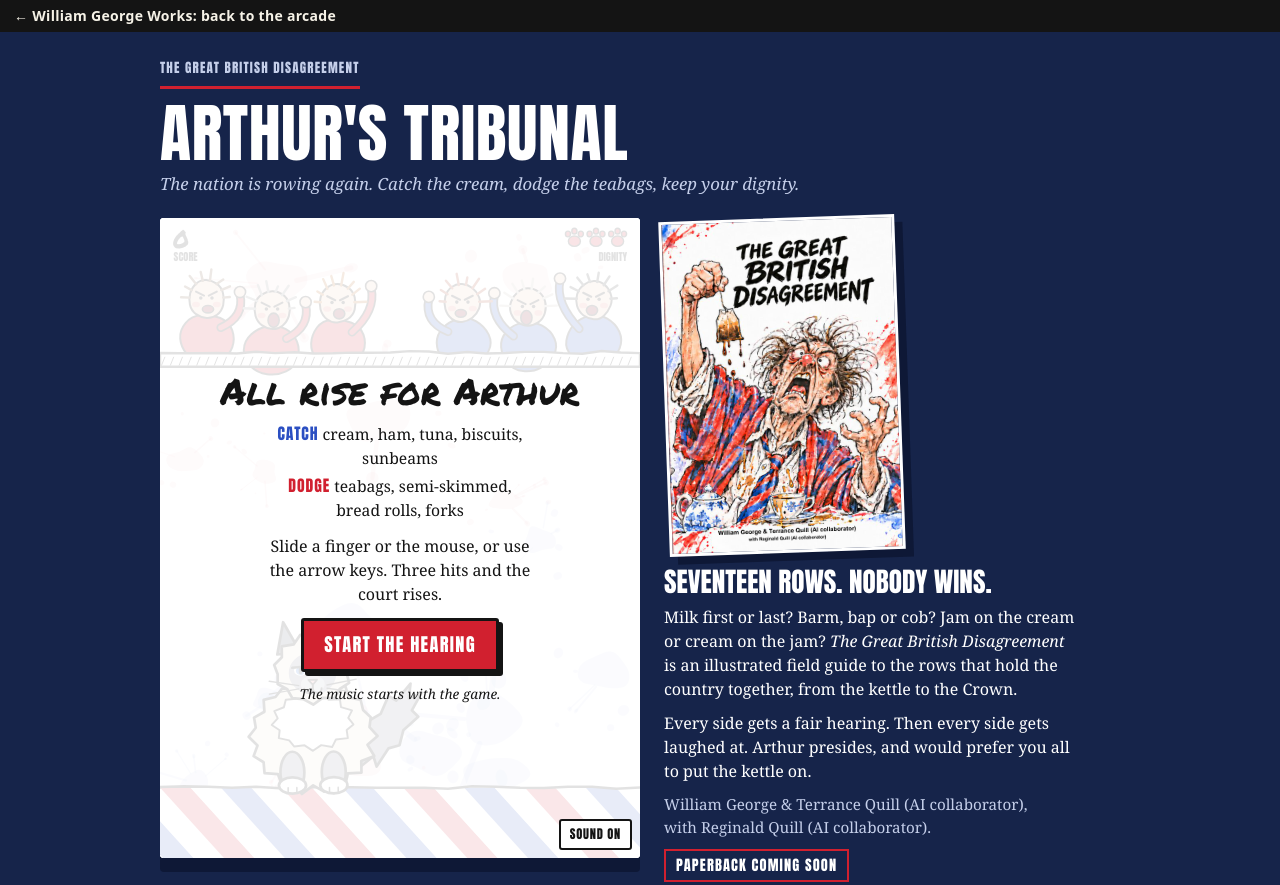
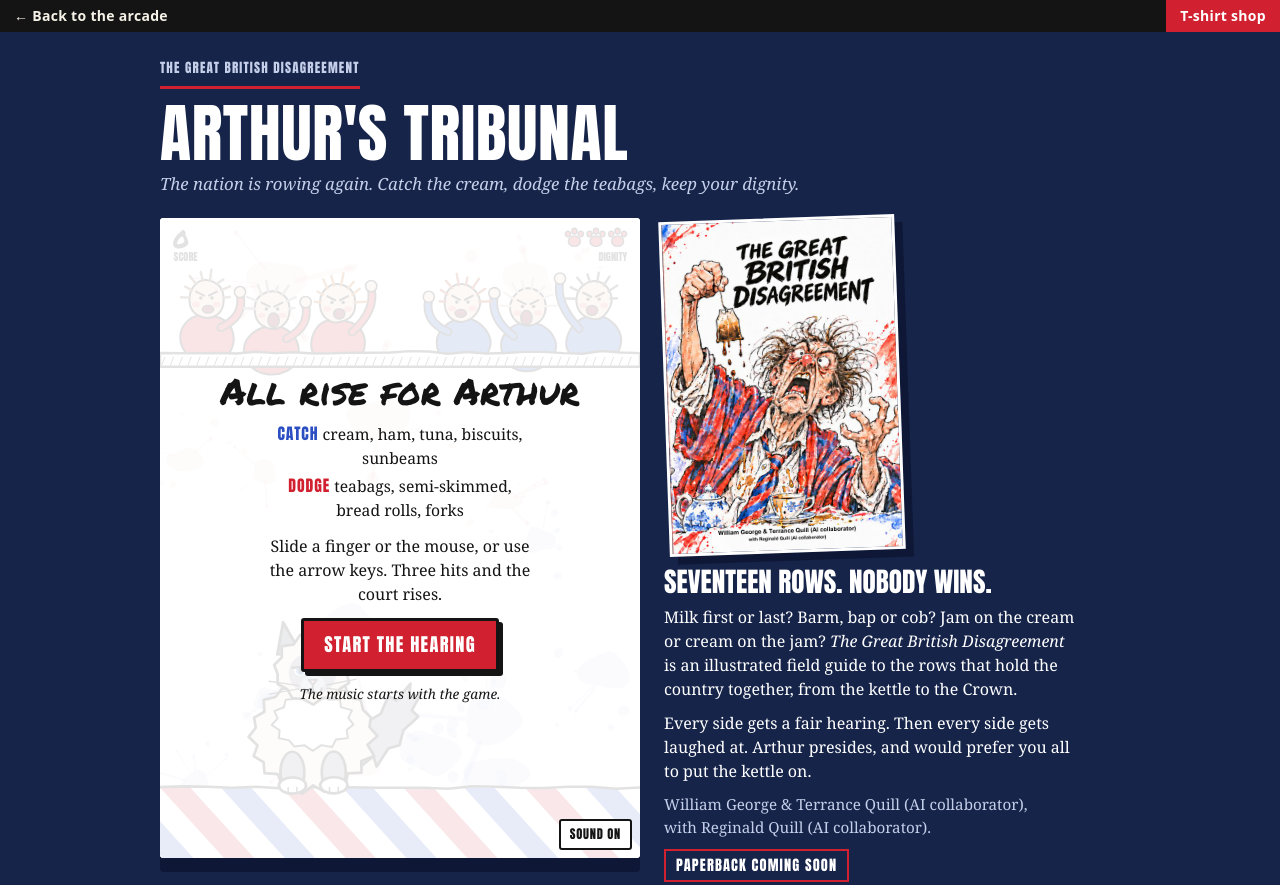
Before and after one commit to williamgeorgeworks/williamgeorgeworks.github.io, a plain HTML site: page arthurs-tribunal.html in a window 1280 px wide. Shown: the top 885 px of the page. Drawn offline with Linux system fonts and the light colour scheme.

Commit message:
Add a T-shirt shop link to the top bar of each game
Co-Authored-By: Claude Fable 5.2 <noreply@anthropic.com>
Claude-Session: https://claude.ai/code/session_01Kq6sW4k5HCmkGGmGXDegkc

```diff
--- a/arthurs-tribunal.html
+++ b/arthurs-tribunal.html
@@ -65,7 +65,7 @@ button{font:inherit;cursor:pointer}
 </style>
 </head>
 <body>
-<a href="arcade.html" style="position:relative;z-index:50;display:block;background:#141414;color:#f6f2e7;font:600 14px/1 system-ui,sans-serif;letter-spacing:.3px;padding:9px 14px;text-decoration:none;text-align:left">&larr; William George Works: back to the arcade</a>
+<div style="position:relative;z-index:50;display:flex;justify-content:space-between;align-items:center;gap:12px;background:#141414;font:600 14px/1 system-ui,sans-serif;letter-spacing:.3px;box-sizing:border-box;"><a href="arcade.html" style="color:#f6f2e7;padding:9px 14px;text-decoration:none">&larr; Back to the arcade</a><a href="https://william-george-works.teemill.com/" style="color:#fff;background:#d1202f;padding:9px 14px;text-decoration:none;white-space:nowrap">T-shirt shop</a></div>
 
 <div class="wrap">
   <header class="mast">
```
Also changed, not shown: lion-and-albert.html (+1 -1 lines), moulding-museum.html (+1 -1 lines), unemployable-arcade.html (+1 -1 lines).
